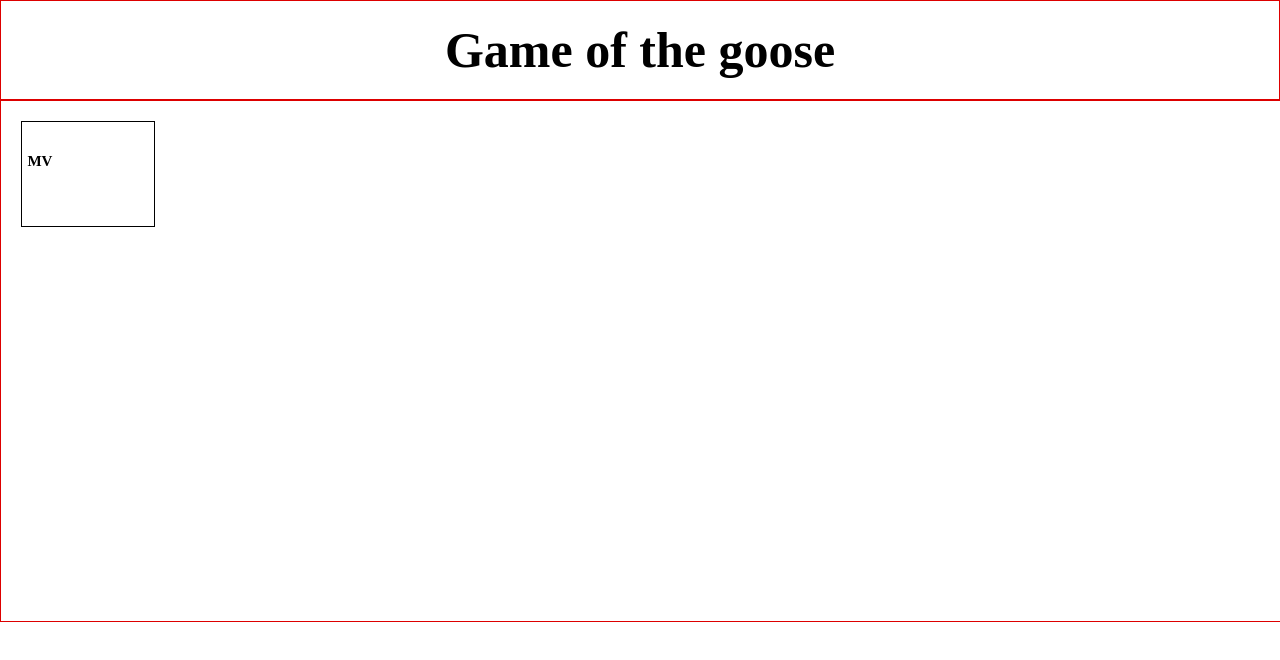
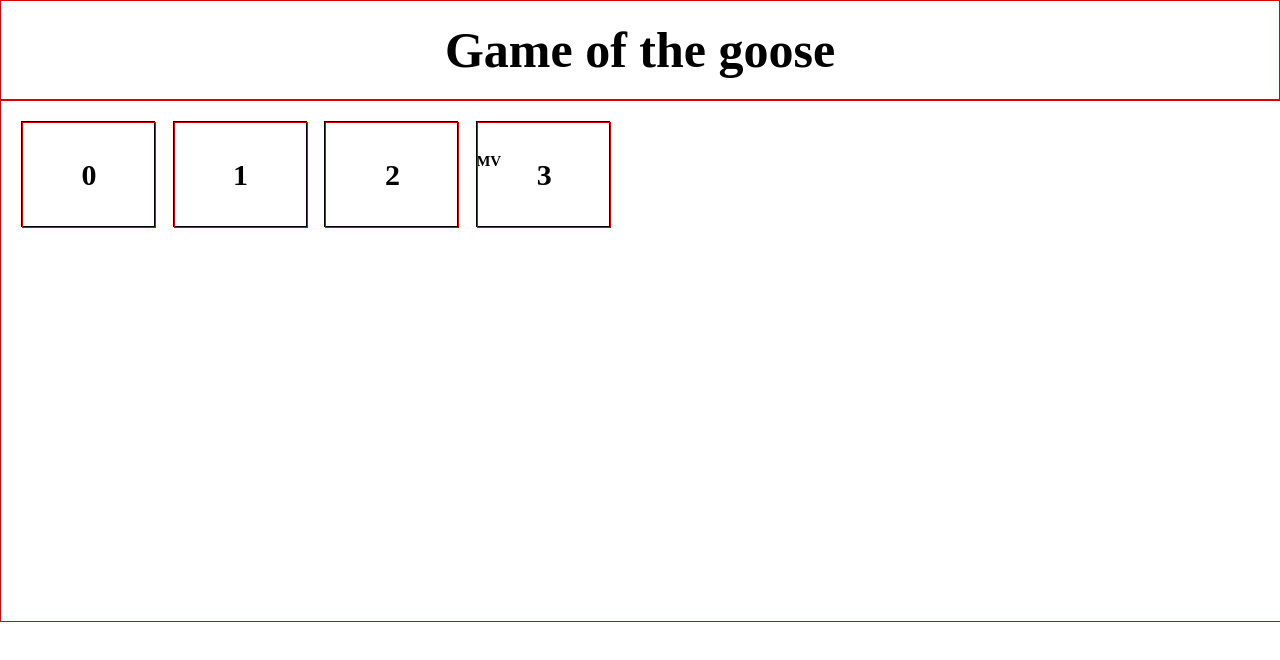
Before and after one commit to MarcoValeri/game-of-the-goose, a React (Vite) app: page / in a window 1280 px wide. Shown: the top 660 px of the page. Built offline with nearby package versions, Linux system fonts and the light colour scheme.

Commit message:
Add different panels

```diff
--- a/src/assets/scss/base/_typography.scss
+++ b/src/assets/scss/base/_typography.scss
@@ -2,3 +2,11 @@
 .h1 {
     font-size: 5rem;
 }
+
+.h2 {
+    font-size: 4rem;
+}
+
+.h3 {
+    font-size: 3rem;
+}
--- a/src/components/GameSpace/GameSpace.jsx
+++ b/src/components/GameSpace/GameSpace.jsx
@@ -6,8 +6,11 @@ import './GameSpace.scss';
 const GameSpace = () => {
     return (
         <div className="game-space">
-            <User name="MV" />
-            <Panel />
+            <User name="MV" step={3} />
+            <Panel number={0} />
+            <Panel number={1} />
+            <Panel number={2} />
+            <Panel number={3} />
         </div>
     )
 }
--- a/src/components/Panel/Panel.jsx
+++ b/src/components/Panel/Panel.jsx
@@ -1,8 +1,14 @@
 import './Panel.scss';
 
-const Panel = () => {
+const Panel = props => {
     return (
-        <div className="panel"></div>
+        <div className={`panel ${props.number > 0 ? 'panel__step-' + props.number : ''}`}>
+            <div className="panel__wrapper">
+                <div className="panel__container-number">
+                    <h3 className="panel__number h3">{props.number}</h3>
+                </div>
+            </div>
+        </div>
     )
 }
 
--- a/src/components/Panel/Panel.scss
+++ b/src/components/Panel/Panel.scss
@@ -3,4 +3,25 @@
     width: 10%;
     height: 20%;
     border: 1px solid #000;
+
+    &__wrapper {
+        display: flex;
+        align-items: center;
+        justify-content: center;
+        width: 100%;
+        height: 100%;
+        border: 1px solid #d00;;
+    }
+
+    &__step-1 {
+        left: 13%; // +11.5%
+    }
+
+    &__step-2 {
+        left: 24.5%;
+    }
+
+    &__step-3 {
+        left: 36%;
+    }
 }
--- a/src/components/User/User.jsx
+++ b/src/components/User/User.jsx
@@ -2,7 +2,7 @@ import './User.scss';
 
 const User = props => {
     return (
-        <div className="user">
+        <div className={`user ${props.step > 0 ? 'user__step-' + props.step : ''}`}>
             <h2>{props.name}</h2>
         </div>
     )
--- a/src/components/User/User.scss
+++ b/src/components/User/User.scss
@@ -2,4 +2,16 @@
     position: absolute;
     top: 10%;
     left: 2%;
+
+    &__step-1 {
+        left: 13.5%; // +11.5%
+    }
+
+    &__step-2 {
+        left: 24.5%;
+    }
+
+    &__step-3 {
+        left: 36%;
+    }
 }
```
